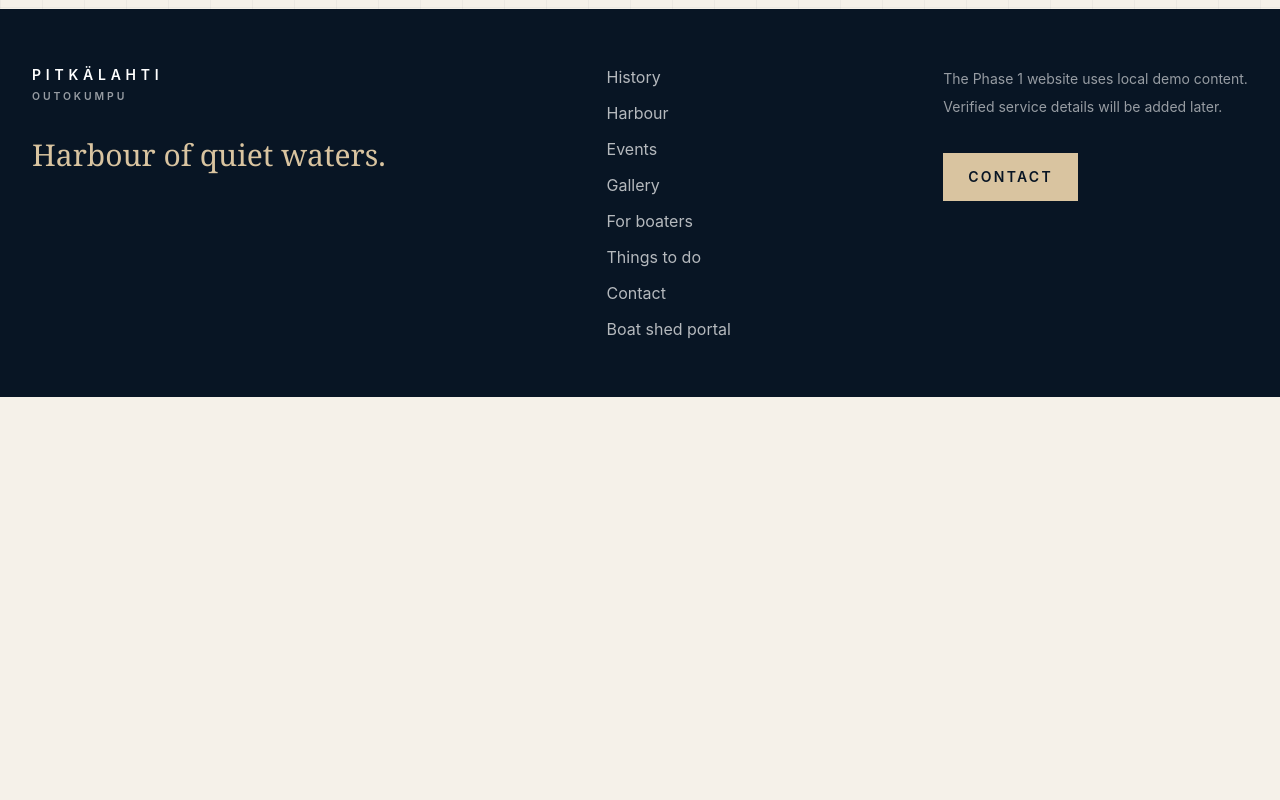
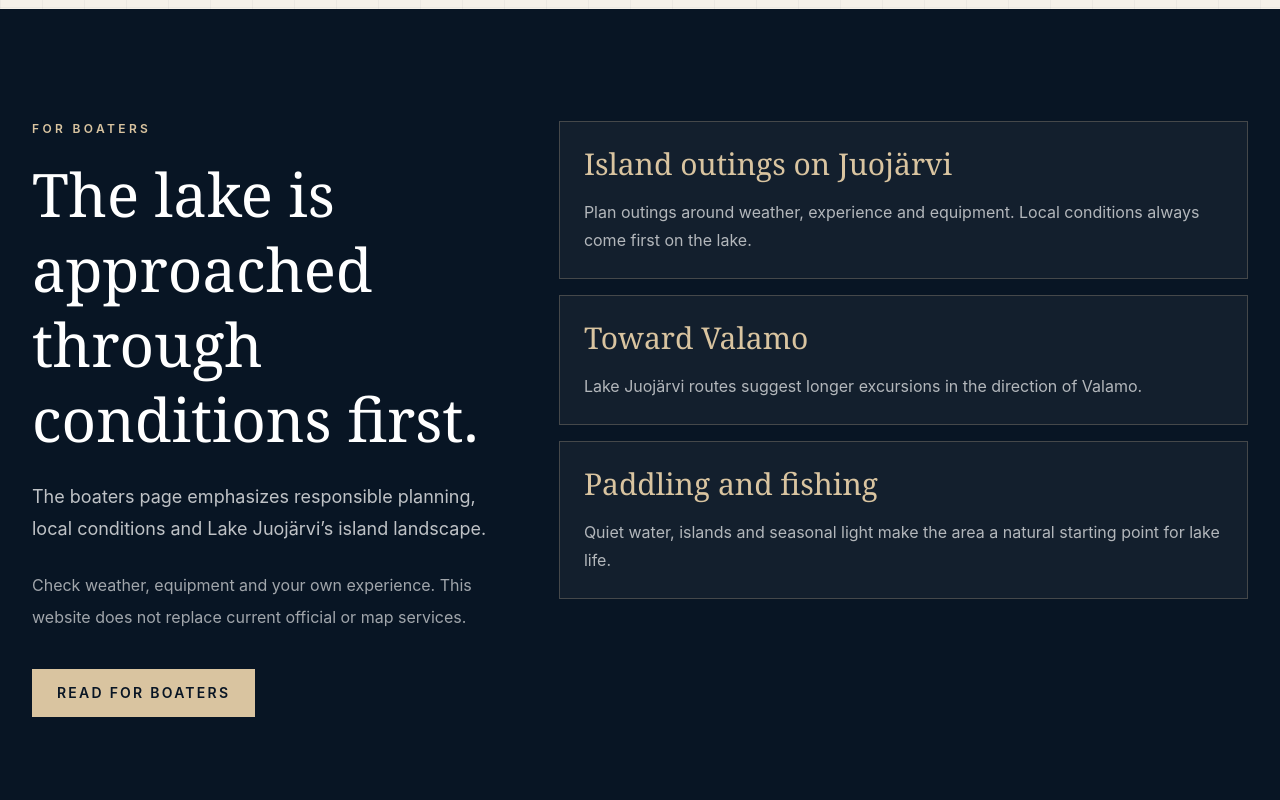
Before and after one commit to elvesofmatrix/pitkalahti, a Next.js app: page /en in a window 1280 px wide. Shown: the part 7100-7900 px from the top of the page. Before the commit the page ends 7497 px from the top, so only its background shows below. Built offline with nearby package versions, Linux system fonts and the light colour scheme.

Commit message:
Fix boaters anchor and mobile logo position

```diff
--- a/src/app/[locale]/page.tsx
+++ b/src/app/[locale]/page.tsx
@@ -5,6 +5,8 @@ import { HeroSection } from '@/components/HeroSection';
 import { ContentSection, PortalTeaser } from '@/components/PageParts';
 import { SectionHeading } from '@/components/SectionHeading';
 import { cta } from '@/data/site';
+import { routes } from '@/data/content';
+import { pages } from '@/data/pages';
 import { isLocale, pathFor, type Locale } from '@/lib/i18n';
 import { PrimaryButton } from '@/components/Buttons';
 
@@ -60,7 +62,7 @@ export default async function HomePage({ params }: { params: Promise<{ locale: s
           </div>
         </div>
       </ContentSection>
-      <ContentSection id={anchors.boaters} tone="mist">
+      <ContentSection tone="mist">
         <SectionHeading
           eyebrow="Lake Juojärvi"
           title={locale === 'fi' ? 'Kirkas vesi, saaret ja hidas kesävalo.' : 'Clear water, islands and slow summer light.'}
@@ -138,6 +140,35 @@ export default async function HomePage({ params }: { params: Promise<{ locale: s
       <ContentSection>
         <PortalTeaser locale={locale} />
       </ContentSection>
+      <BoatersFinalSection locale={locale} id={anchors.boaters} />
     </main>
   );
 }
+
+function BoatersFinalSection({ locale, id }: { locale: Locale; id: string }) {
+  const page = pages.boaters;
+
+  return (
+    <ContentSection id={id} tone="dark">
+      <div className="grid gap-12 lg:grid-cols-[0.82fr_1.18fr] lg:items-start">
+        <div>
+          <p className="text-xs font-semibold uppercase tracking-[0.28em] text-[#D9C4A0]">{page.eyebrow[locale]}</p>
+          <h2 className="serif mt-5 text-balance text-4xl font-medium leading-tight text-white md:text-6xl">{page.title[locale]}</h2>
+          <p className="mt-6 text-lg leading-8 text-white/74">{page.intro[locale]}</p>
+          <p className="mt-6 max-w-2xl leading-8 text-white/62">{page.sections[0].body[locale]}</p>
+          <div className="mt-9">
+            <PrimaryButton href={pathFor(locale, 'boaters')}>{locale === 'fi' ? 'Lue veneilijälle' : 'Read for boaters'}</PrimaryButton>
+          </div>
+        </div>
+        <div className="grid gap-4 md:grid-cols-3 lg:grid-cols-1">
+          {routes.map((route) => (
+            <article key={route.title.fi} className="border border-[#D9C4A0]/25 bg-white/[0.045] p-6">
+              <h3 className="serif text-3xl text-[#D9C4A0]">{route.title[locale]}</h3>
+              <p className="mt-4 leading-7 text-white/68">{route.body[locale]}</p>
+            </article>
+          ))}
+        </div>
+      </div>
+    </ContentSection>
+  );
+}
--- a/src/components/SiteHeader.tsx
+++ b/src/components/SiteHeader.tsx
@@ -202,7 +202,7 @@ export function SiteHeader({ locale, pageKey }: SiteHeaderProps) {
             width={400}
             height={216}
             priority
-            className="absolute left-0 top-1/2 w-[7.75rem] origin-left -translate-y-1/2 object-contain transition-[opacity,transform] duration-300 motion-reduce:transition-none [--full-logo-drop:0px] sm:w-[9.25rem] lg:w-[10.5rem] lg:[--full-logo-drop:45px]"
+            className="absolute left-0 top-1/2 w-[7.75rem] origin-left -translate-y-1/2 object-contain transition-[opacity,transform] duration-300 motion-reduce:transition-none [--full-logo-drop:80px] sm:w-[9.25rem] lg:w-[10.5rem] lg:[--full-logo-drop:45px]"
             style={{
               opacity: fullLogoOpacity,
               transform: `translateY(-50%) translateY(calc(var(--full-logo-drop) * ${1 - displayProgress} - ${6 * displayProgress}px)) scale(${1 - displayProgress * 0.08})`
```
